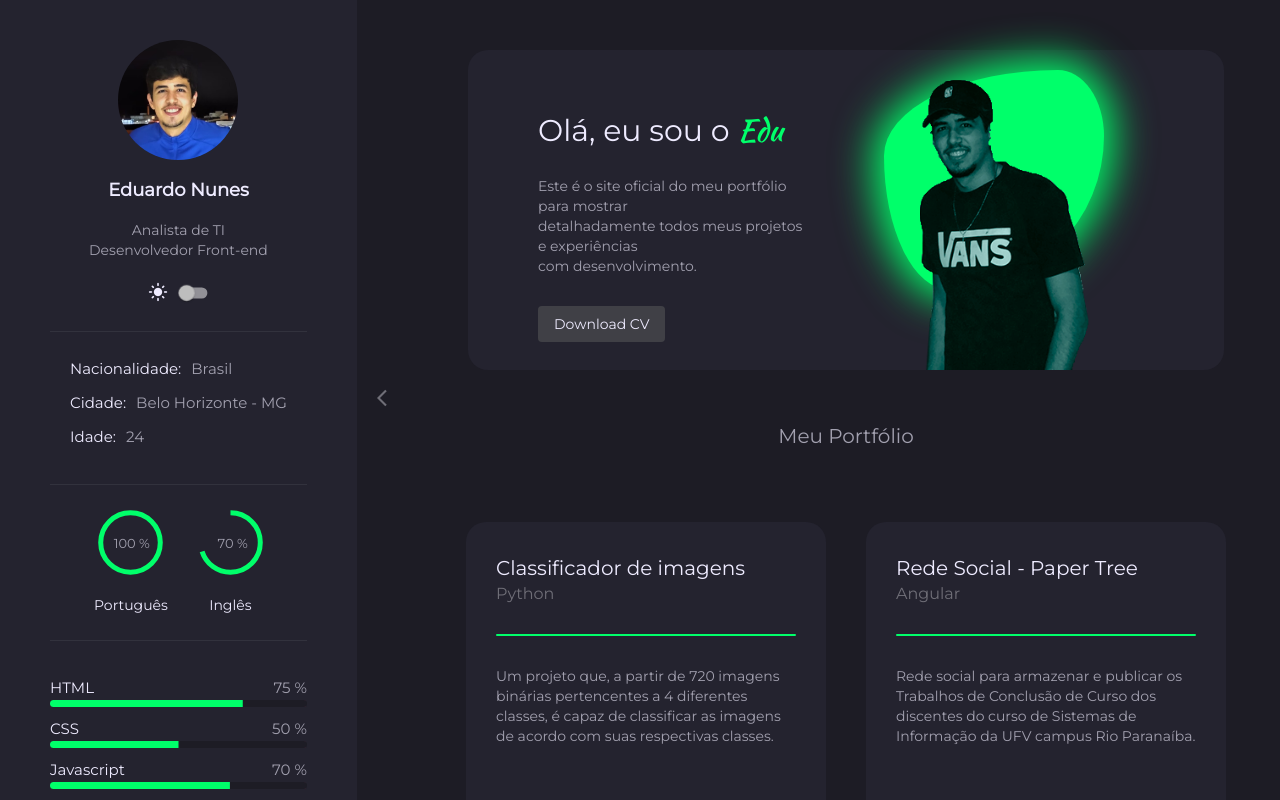
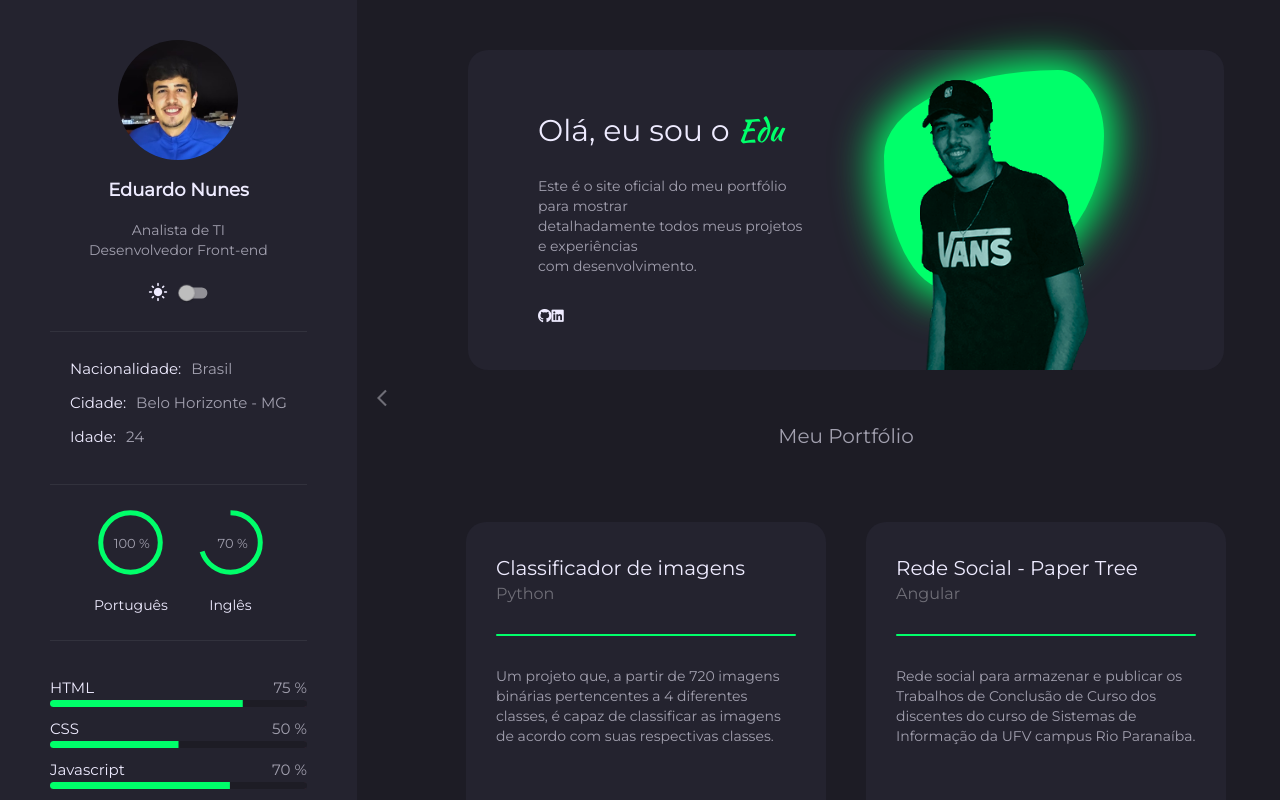
Before and after one commit to eduardo-n/meu-portfolio, an Angular app: page /home in a window 1280 px wide. Built offline with nearby package versions, Linux system fonts and the light colour scheme.

Commit message:
Botoes do banner

```diff
--- a/src/app/modules/home/components/banner/banner.component.html
+++ b/src/app/modules/home/components/banner/banner.component.html
@@ -9,7 +9,10 @@
         experiências<br>com desenvolvimento.</p>
     </div>
 
-    <button class="btn-download" mat-flat-button> Download CV </button>
+    <div class="bx-buttons">
+      <a [href]="'https://github.com/eduardo-n'" target="_blank"><i class="fa-brands fa-github btn-banner" ></i></a>
+      <a [href]="'https://www.linkedin.com/in/edu-n/'" target="_blank"><i class="fa-brands fa-linkedin btn-banner"></i></a>
+    </div>
   </div>
 
   <div class="bx-images">
```
